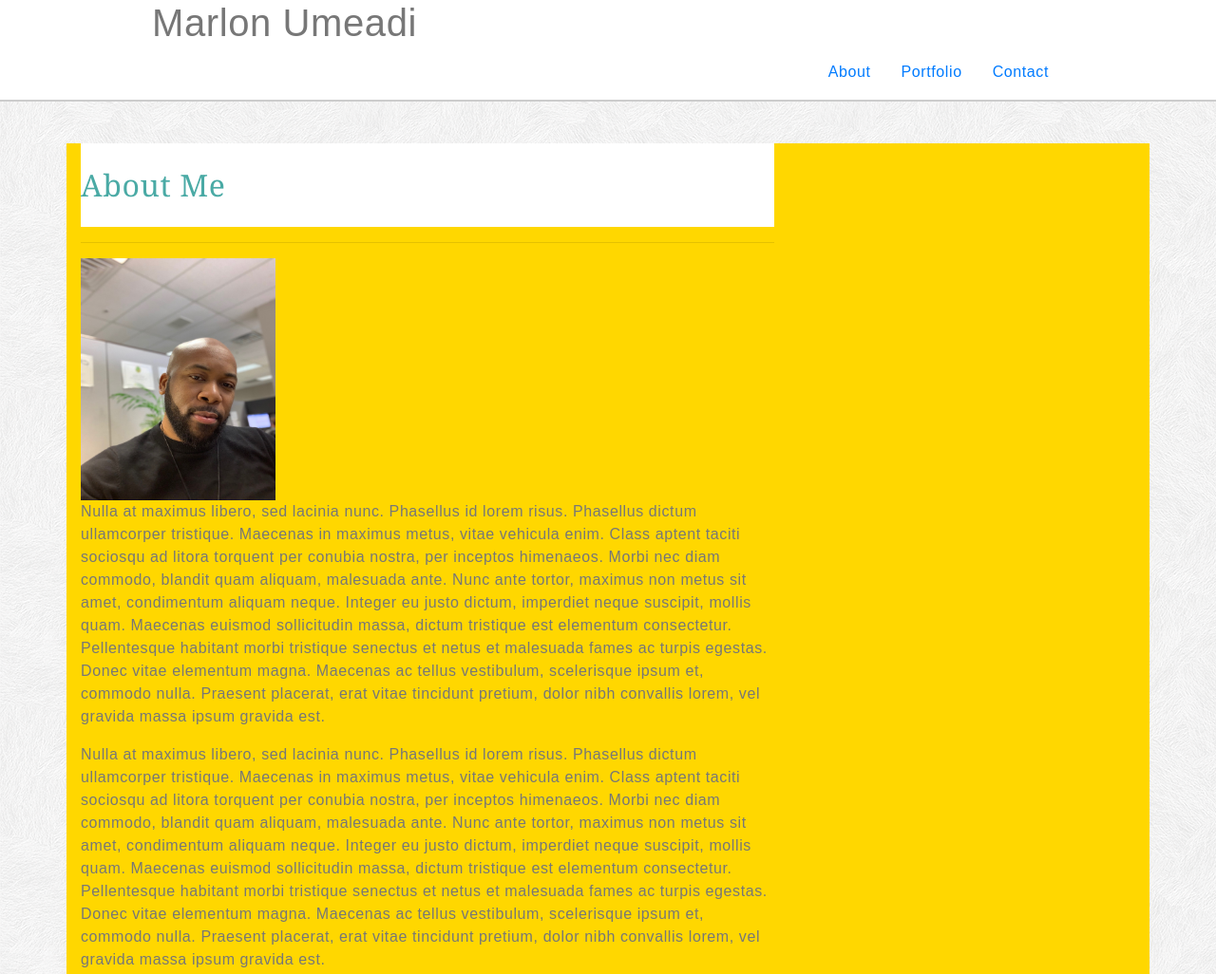
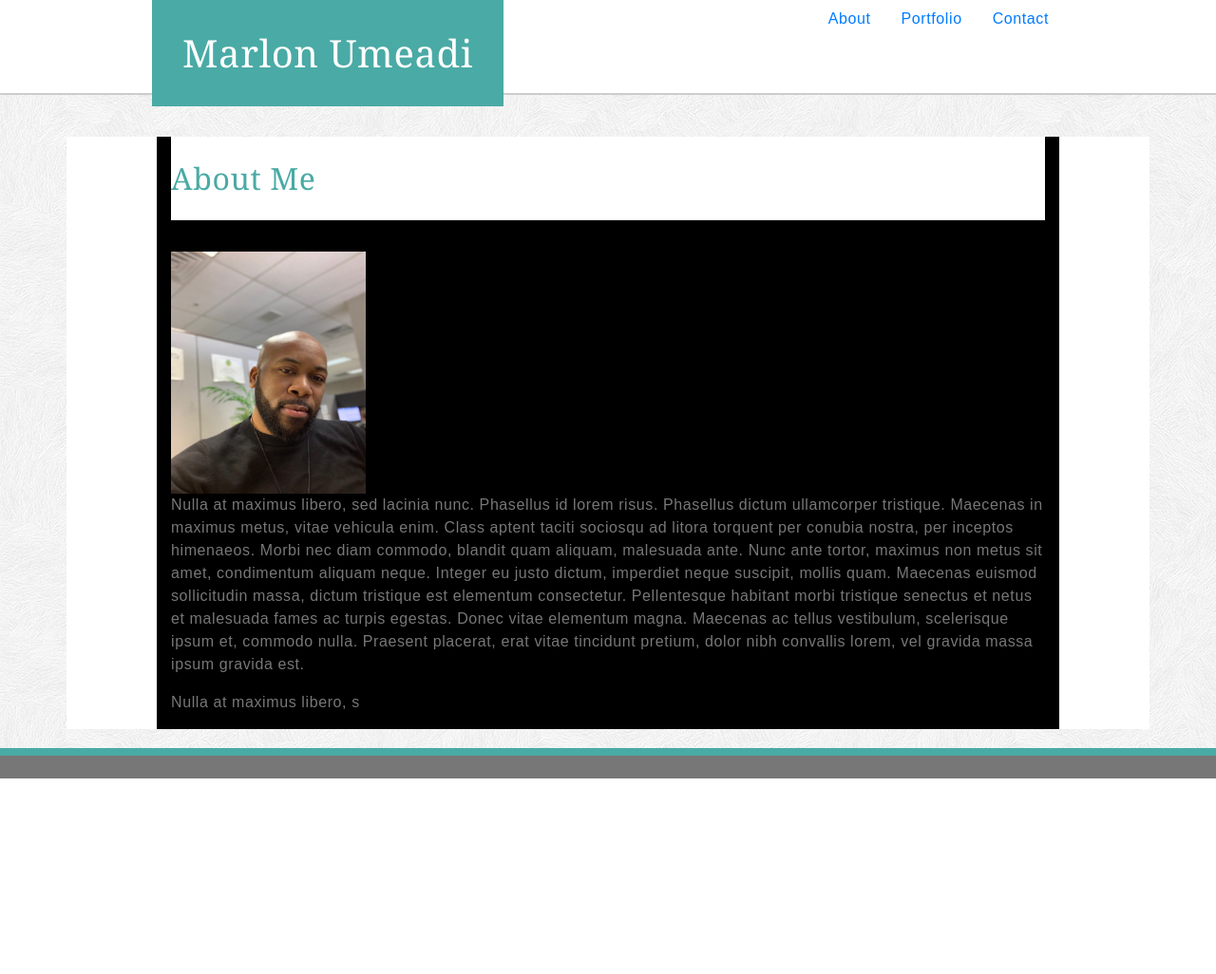
Before and after one commit to umeadi/Bootstrap-Portfolio, a plain HTML site: page index.html in a window 1280 px wide. Shown: the top 1026 px of the page at 95% size. After the commit the page ends 820 px from the top, so only its background shows below. Drawn offline with nearby package versions, Linux system fonts and the light colour scheme.

Commit message:
body changes

```diff
--- a/index.html
+++ b/index.html
@@ -27,9 +27,11 @@
             </div>
         </header>
         <br>
-        <div class="container" style=background-color:gold;>
+        <div class="container" style=background-color:#ffffff;;>
             <div class="row">
-                <div class="col-sm-8">
+                <div class="col-sm-10">
+                    <div class="row>"
+                        <div class="col-sm-10">
                             <h2>About Me</h2>
                                 <hr>
                                     <img class="profile-pic " src="Assets/profile.jpg" alt="Marlon's Profile Picture">
@@ -38,14 +40,16 @@
                                 Nulla at maximus libero, sed lacinia nunc. Phasellus id lorem risus. Phasellus dictum ullamcorper tristique. Maecenas in maximus metus, vitae vehicula enim. Class aptent taciti sociosqu ad litora torquent per conubia nostra, per inceptos himenaeos. Morbi nec diam commodo, blandit quam aliquam, malesuada ante. Nunc ante tortor, maximus non metus sit amet, condimentum aliquam neque. Integer eu justo dictum, imperdiet neque suscipit, mollis quam. Maecenas euismod sollicitudin massa, dictum tristique est elementum consectetur. Pellentesque habitant morbi tristique senectus et netus et malesuada fames ac turpis egestas. Donec vitae elementum magna. Maecenas ac tellus vestibulum, scelerisque ipsum et, commodo nulla. Praesent placerat, erat vitae tincidunt pretium, dolor nibh convallis lorem, vel gravida massa ipsum gravida est.
                                 </p>
                                 <p>
-                        Nulla at maximus libero, sed lacinia nunc. Phasellus id lorem risus. Phasellus dictum ullamcorper tristique. Maecenas in maximus metus, vitae vehicula enim. Class aptent taciti sociosqu ad litora torquent per conubia nostra, per inceptos himenaeos. Morbi nec diam commodo, blandit quam aliquam, malesuada ante. Nunc ante tortor, maximus non metus sit amet, condimentum aliquam neque. Integer eu justo dictum, imperdiet neque suscipit, mollis quam. Maecenas euismod sollicitudin massa, dictum tristique est elementum consectetur. Pellentesque habitant morbi tristique senectus et netus et malesuada fames ac turpis egestas. Donec vitae elementum magna. Maecenas ac tellus vestibulum, scelerisque ipsum et, commodo nulla. Praesent placerat, erat vitae tincidunt pretium, dolor nibh convallis lorem, vel gravida massa ipsum gravida est.
+                                Nulla at maximus libero, s
                                 </p>
-
+                        </div>
+                    </div>
+                </div>
             </div>
         </div>
         </div>
         <footer class="foot">
-            <h1>&lt;Footer&gt;</h1>
+            Marlon Umeadi &copy;
         </footer>
 
 
--- a/style.css
+++ b/style.css
@@ -1,11 +1,10 @@
 body {
-        background-image: url(Assets/subtle_white_feathers.png);
-        height: 100%;
-        width: 100%;
-        color: #777777;
-        font-family: 'Arial', 'Helvetica Neue', Helvetica, sans-serif;
-        letter-spacing: .60px;
-        margin: 0 auto;
+    background-image: url(Assets/subtle_white_feathers.png);
+    height: 100%;
+    width: 100%;
+    color: #777777;
+    font-family: 'Arial', 'Helvetica Neue', Helvetica, sans-serif;        letter-spacing: .60px;
+    margin: 0 auto;
 
 }
 
@@ -14,12 +13,22 @@ body {
     margin: 0px 0 20px;
     border-bottom: 2px solid #cccccc;
     background-color: #ffffff;
+    height: 100px;
   }
 
 .head-section {
     width: 960px;
     margin: auto;
 
+}
+
+h1 {
+    background-color: #4aaaa5;
+    font-family: 'Georgia', Times, Times New Roman, serif;
+    color: #fff;
+    margin: 0px;
+    padding: 32px;
+    float: left;
 }
 
 h2 {
@@ -43,4 +52,10 @@ h2 {
     border-top: #4aaaa5 8px solid;
     background: #777777;
 
+
 }
+
+.col-sm-10 {
+    background-color: black;
+    margin: auto;
+}
```
Lines whose indentation alone changed are shown as unchanged.
